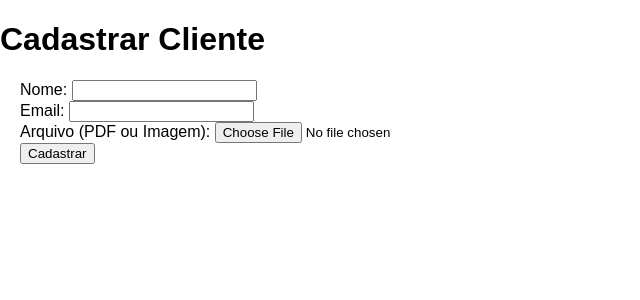
After one commit to gabrielpgm/projetoLegado, a Flask app: page /cadastro in a window 1280 px wide. The commit adds this page. Shown: the top 300 px of the page, without its empty margins (0-640 px from the left). Run offline with Flask 3, Linux system fonts and the light colour scheme; some libraries are stand-ins or nearby versions.

Commit message:
auteração na estrutura do software

```diff
--- a/app.py
+++ b/app.py
@@ -1,67 +1,58 @@
-from flask import Flask, render_template, request, redirect, url_for, session, flash
-from pymongo import MongoClient
-from werkzeug.utils import secure_filename
+from flask import Flask, render_template, request, redirect, url_for, session
+from flask_pymongo import PyMongo
+from bson.objectid import ObjectId
 import os
-import webbrowser
 
 app = Flask(__name__)
-app.secret_key = 'your_secret_key'
+app.config['MONGO_URI'] = "mongodb://localhost:27017/meu_banco"
+app.config['UPLOAD_FOLDER'] = os.path.join('static', 'uploads')
+app.secret_key = 'sua_chave_secreta'
 
-# Conexão com MongoDB
-client = MongoClient('localhost', 27017)
-db = client['conselho_classe']
-users = db['users']
-documentos = db['documentos']
+mongo = PyMongo(app)
 
-# Configuração de upload
-app.config['UPLOAD_FOLDER'] = 'static/uploads'
-
-# Rota de login
+# Página de login
 @app.route('/', methods=['GET', 'POST'])
 def login():
     if request.method == 'POST':
         username = request.form['username']
         password = request.form['password']
-        user = users.find_one({"username": username, "password": password})
-        if user:
-            session['loggedin'] = True
-            session['username'] = user['username']
-            return redirect(url_for('upload'))
-        else:
-            flash('Login ou senha incorretos!')
+        # Logica de autenticação
+        return redirect(url_for('home'))
     return render_template('login.html')
 
-# Rota de upload de arquivos
-@app.route('/upload', methods=['GET', 'POST'])
-def upload():
-    if 'loggedin' in session:
-        if request.method == 'POST':
-            file = request.files['file']
-            if file:
-                filename = secure_filename(file.filename)
-                file.save(os.path.join(app.config['UPLOAD_FOLDER'], filename))
+# Página inicial (menu)
+@app.route('/home')
+def home():
+    return render_template('base.html')
 
-                documentos.insert_one({
-                    'username': session['username'],
-                    'nome_arquivo': filename,
-                    'caminho_arquivo': os.path.join(app.config['UPLOAD_FOLDER'], filename),
-                    'tipo_arquivo': file.mimetype
-                })
+# Página de cadastro de clientes
+@app.route('/cadastro', methods=['GET', 'POST'])
+def cadastro():
+    if request.method == 'POST':
+        nome = request.form['nome']
+        email = request.form['email']
+        arquivo = request.files['arquivo']
 
-                flash('Arquivo carregado com sucesso!')
-        return render_template('upload.html')
-    return redirect(url_for('login'))
+        if arquivo and allowed_file(arquivo.filename):
+            # Salvar arquivo no MongoDB
+            mongo.save_file(arquivo.filename, arquivo)
+            mongo.db.clientes.insert_one({
+                'nome': nome,
+                'email': email,
+                'arquivo': arquivo.filename
+            })
+        return redirect(url_for('busca'))
+    return render_template('cadastro.html')
 
-# Logout
-@app.route('/logout')
-def logout():
-    session.pop('loggedin', None)
-    session.pop('username', None)
-    return redirect(url_for('login'))
+# Página de busca de clientes
+@app.route('/busca')
+def busca():
+    clientes = mongo.db.clientes.find()
+    return render_template('busca.html', clientes=clientes)
+
+# Função para verificar tipos permitidos
+def allowed_file(filename):
+    return '.' in filename and filename.rsplit('.', 1)[1].lower() in {'pdf', 'png', 'jpg', 'jpeg'}
 
 if __name__ == '__main__':
-    # Abrir o navegador automaticamente
-    webbrowser.open('http://127.0.0.1:5000/')
-
-    # Iniciar a aplicação Flask
     app.run(debug=True)
--- /dev/null
+++ b/config.py
@@ -0,0 +1,4 @@
+# Configurações de conexão com MongoDB e outras chaves
+MONGO_URI = "mongodb://localhost:27017/meu_banco"
+SECRET_KEY = 'sua_chave_secreta'
+UPLOAD_FOLDER = 'static/uploads'
--- /dev/null
+++ b/static/css/styles.css
@@ -0,0 +1,27 @@
+body {
+    font-family: Arial, sans-serif;
+    margin: 0;
+    padding: 0;
+}
+
+form {
+    margin: 20px;
+}
+
+table {
+    width: 100%;
+    border-collapse: collapse;
+}
+
+th, td {
+    padding: 8px 12px;
+    border: 1px solid #ddd;
+    text-align: left;
+}
+
+@media (max-width: 768px) {
+    form, table {
+        width: 100%;
+        font-size: smaller;
+    }
+}
--- /dev/null
+++ b/templates/cadastro.html
@@ -0,0 +1,18 @@
+<!DOCTYPE html>
+<html lang="en">
+<head>
+    <link rel="stylesheet" href="{{ url_for('static', filename='css/styles.css') }}">
+</head>
+<body>
+    <h1>Cadastrar Cliente</h1>
+    <form method="POST" enctype="multipart/form-data">
+        <label>Nome:</label>
+        <input type="text" name="nome" required><br>
+        <label>Email:</label>
+        <input type="email" name="email" required><br>
+        <label>Arquivo (PDF ou Imagem):</label>
+        <input type="file" name="arquivo" required><br>
+        <button type="submit">Cadastrar</button>
+    </form>
+</body>
+</html>
```
Also changed, not shown: templates/busca.html (added, +23 -0 lines), templates/login.html (+8 -19 lines), templates/upload.html (deleted, +0 -27 lines), templates/base.html (added).
